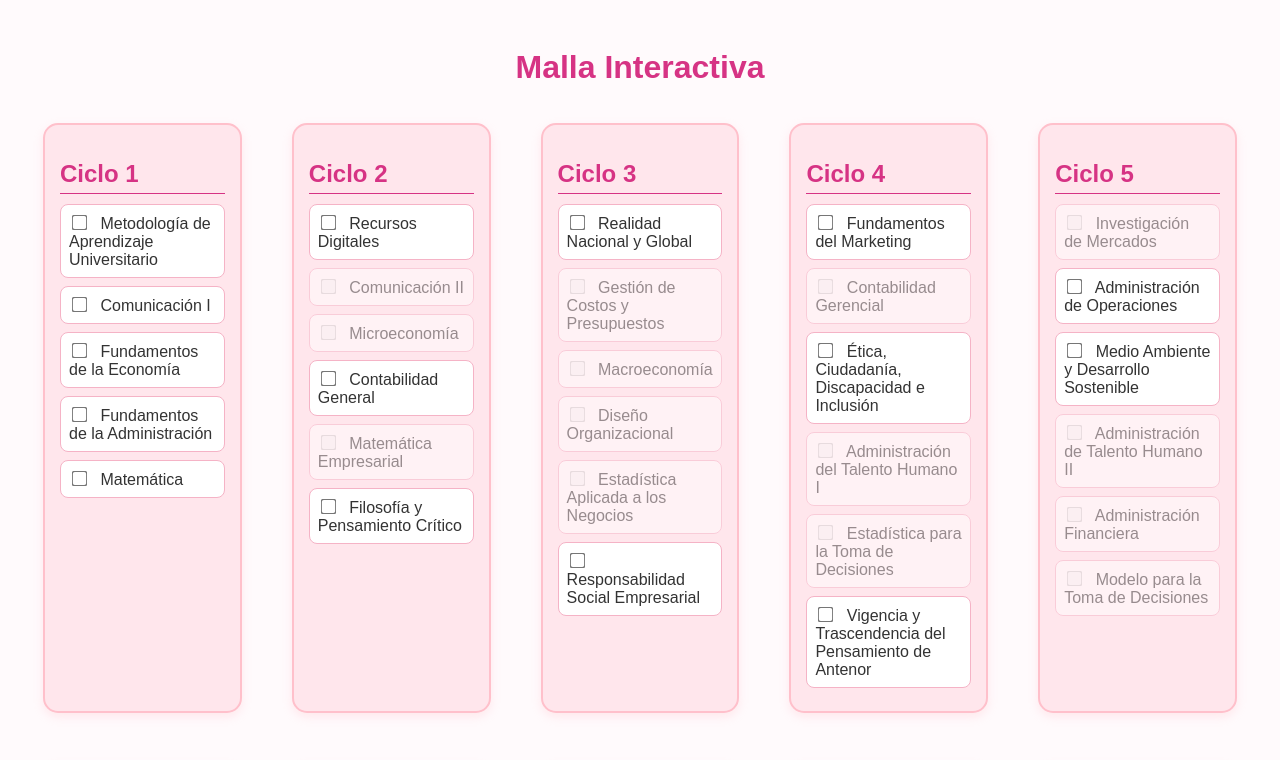
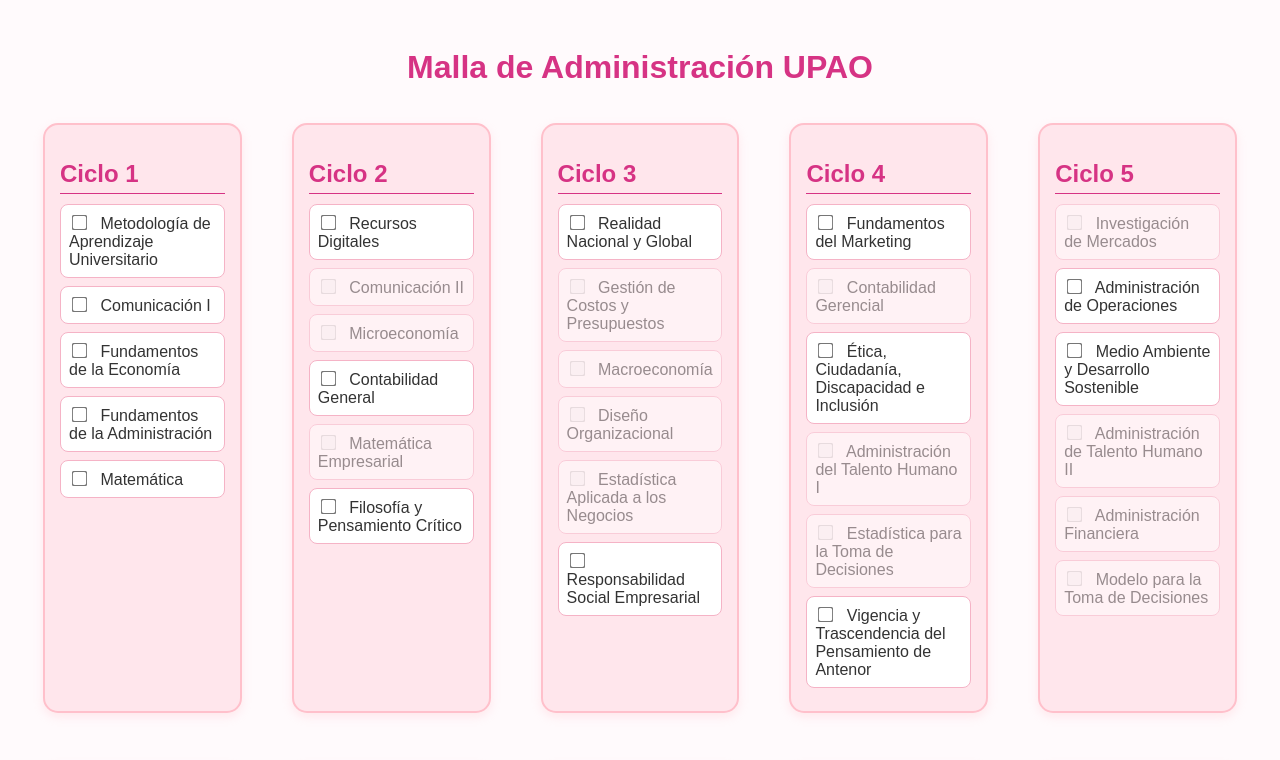
Before and after one commit to luan99001/Malla-Administraci-n, a plain HTML site: page index.html in a window 1280 px wide. Shown: the top 760 px of the page. Drawn offline with Linux system fonts and the light colour scheme.

Commit message:
Update index.html

```diff
--- a/index.html
+++ b/index.html
@@ -6,7 +6,7 @@
   <link rel="stylesheet" href="estilos.css" />
 </head>
 <body>
-  <h1>Malla Interactiva</h1>
+  <h1>Malla de Administración UPAO</h1>
   <div class="malla">
 
     <!-- CICLO 1 -->
@@ -117,6 +117,7 @@
     </div>
 
   </div>
+
   <script src="script.js"></script>
 </body>
 </html>
```
